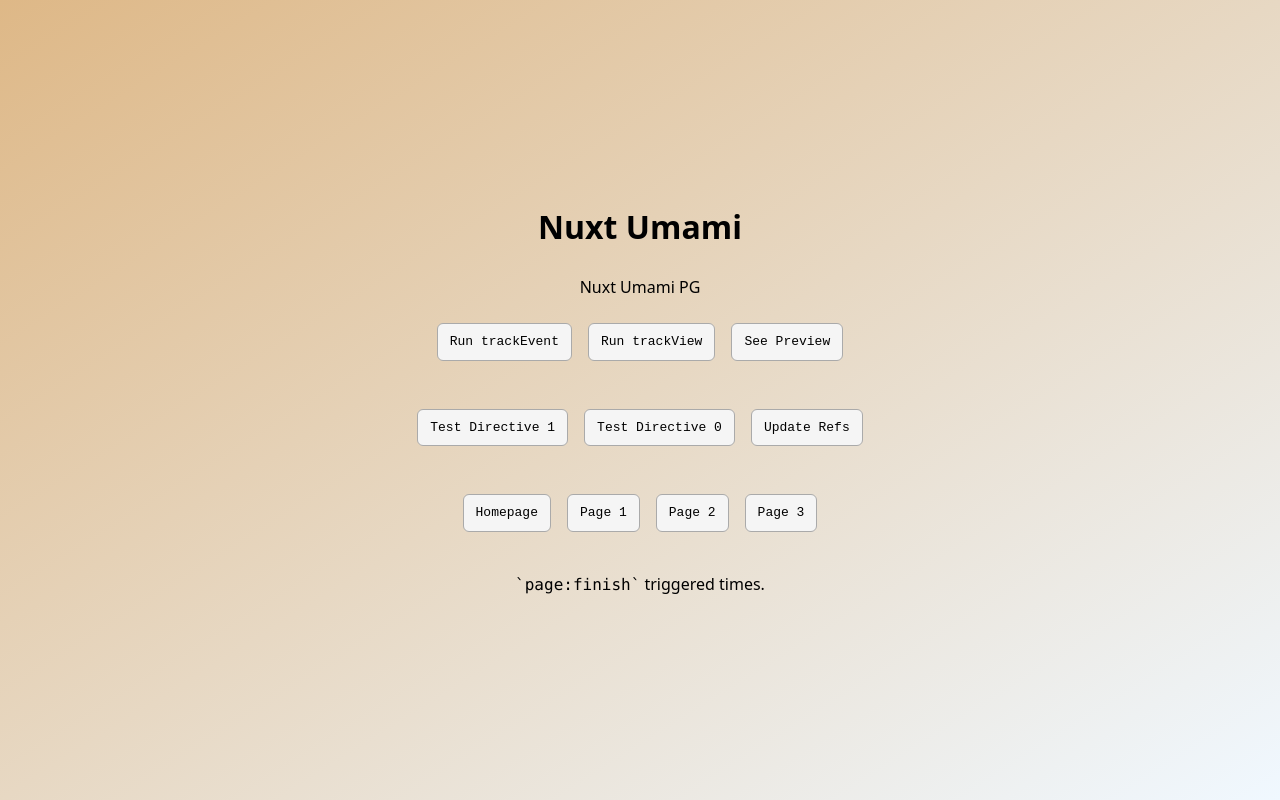
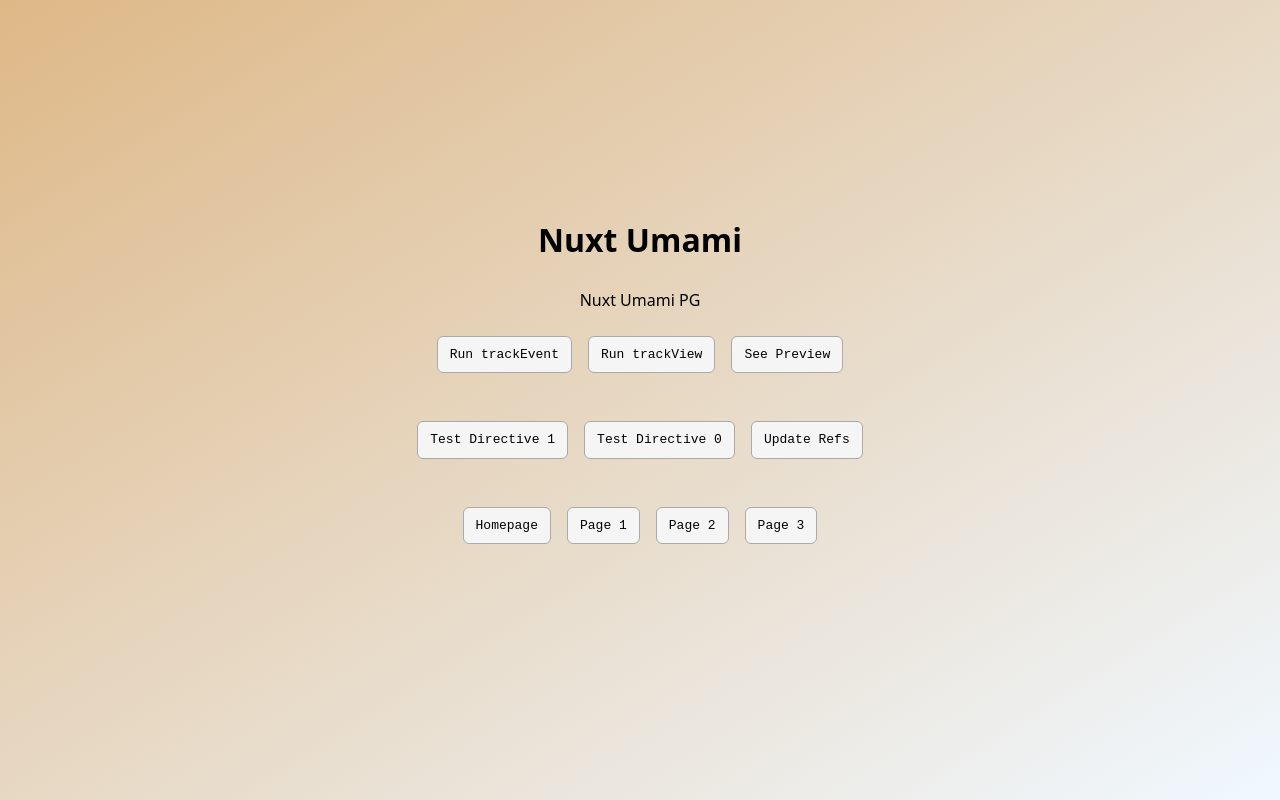
Before and after one commit to ijkml/nuxt-umami-repro, a Nuxt app: page / in a window 1280 px wide. Built offline with nearby package versions, Linux system fonts and the light colour scheme.

Commit message:
Update app.vue

```diff
--- a/app.vue
+++ b/app.vue
@@ -75,10 +75,6 @@
           Page {{ i }}
         </NuxtLink>
       </div>
-
-      <div>
-        <code>`page:finish`</code> triggered <code>{{ triggerCount }}</code> times.
-      </div>
     </div>
   </div>
 </template>
```
